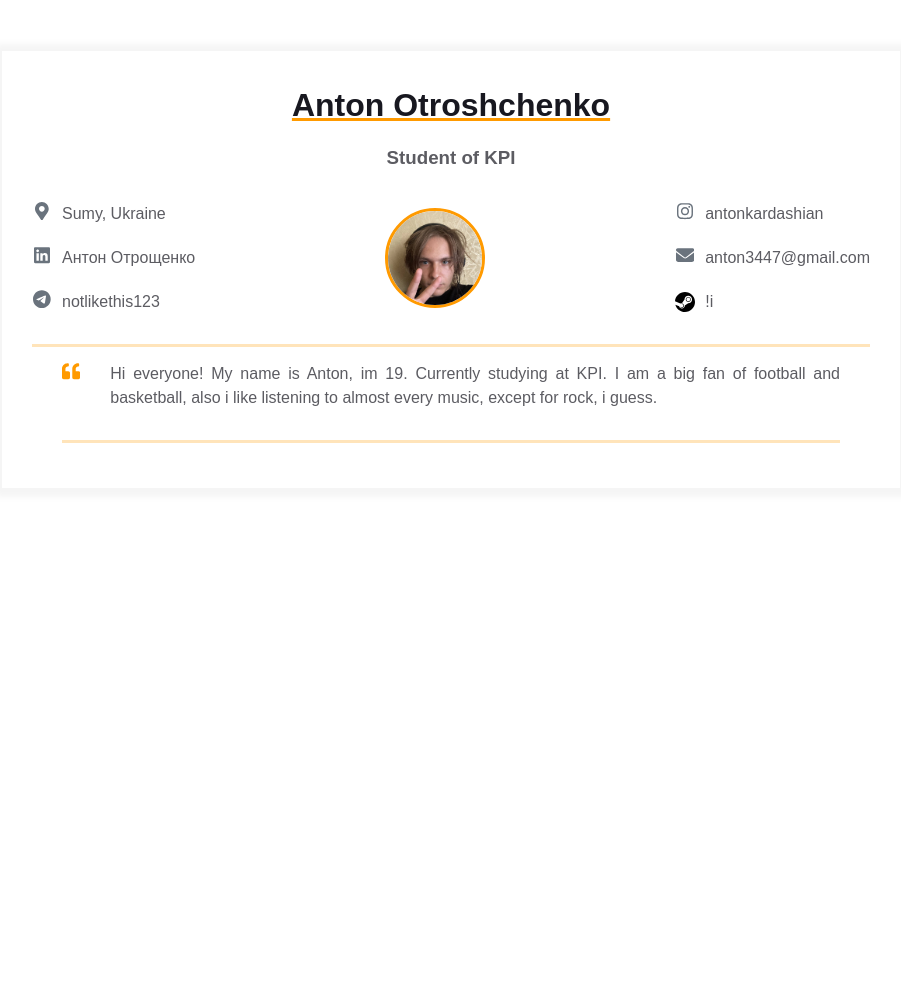
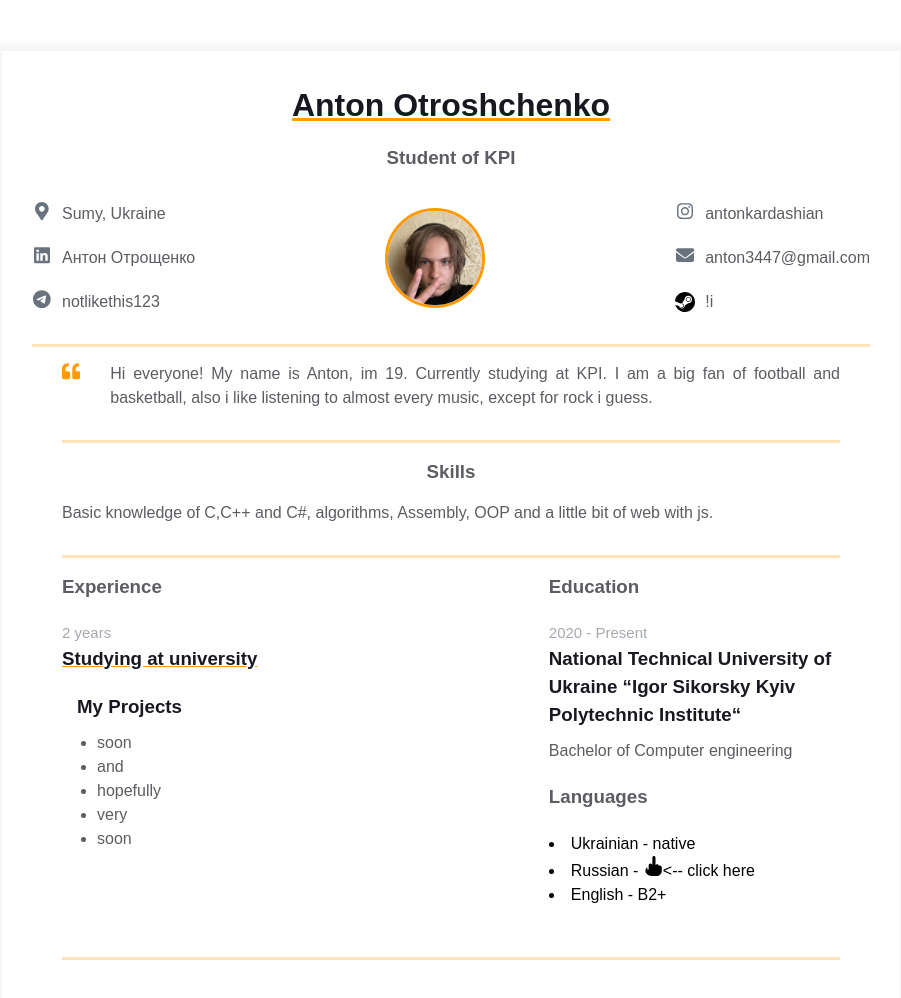
Before and after one commit to notlikethisss/homepage, a plain HTML site: page index.html in a window 1280 px wide. Shown: the whole page, without its empty margins (189-1090 px from the left). Before the commit the page ends 800 px from the top, so only its background shows below. Drawn offline with Linux system fonts and the light colour scheme.

Commit message:
Added secondary content

```diff
--- a/index.html
+++ b/index.html
@@ -97,12 +97,84 @@
                             </svg>
                         </div>
                         <p class="intro_text">
-                            Hi everyone! My name is Anton, im 19. Currently studying at KPI. I am a big fan of football and basketball, also i like listening to almost every music, except for rock, i guess.
+                            Hi everyone! My name is Anton, im 19. Currently studying at KPI. I am a big fan of football and basketball, also i like listening to almost every music, except for rock i guess.
                         </p>
                     </div>
                 </div>
             </div>
+            <div class="container">
+                <div class="resume__block">
+                    <div class="skills">
+                        <h3 class="skills__header">Skills</h3>
+                        <p class="skills__text">
+                            Basic knowledge of C,C++ and C#, algorithms, Assembly, OOP and a little bit of web with js.
+                        </p>
+                    </div>
 
+                </div>
+            </div>
+            <div class="container">
+                <div class="resume__block">
+                    <div class="main-info fh">
+
+                        <div class="experiences">
+                            <div class="experiences">
+                                <h3 class="experiences__header">Experience</h3>
+                                <div class="experiences__company">
+                                    <div class="experiences__company-header">
+                                        <span class="experiences__company-header-durability">2 years</span>
+                                        <h3 class="experiences__company-header-name">Studying at university</h3>
+                                    </div>
+
+                                    <div class="experiences__company-project">
+
+                                        <h3 class="experiences__company-project-name">My Projects</h3>
+                                        <ul class="experiences__company-project-responsibilities">
+                                            <li>soon</li>
+                                            <li>and</li>
+                                            <li>hopefully</li>
+                                            <li>very</li>
+                                            <li>soon</li>
+
+                                        </ul>
+                                    </div>
+                                </div>
+                            </div>
+                        </div>
+
+                        <div class="additional-info fv">
+                            <div class="additional-info fv">
+                                <div class="additional-info__education">
+                                    <h3 class="additional-info__education-header">Education</h3>
+                                    <div class="additional-info__education-university">
+                                        <span class="additional-info__education-university-durability">2020 - Present</span>
+                                        <h3 class="additional-info__education-university-speciality">
+                                            National Technical University of Ukraine
+                                            “Igor Sikorsky Kyiv Polytechnic Institute“
+                                        </h3>
+                                        <p class="additional-info__education-university-name">Bachelor of Computer engineering</p>
+                                    </div>
+                                </div>
+
+                                <div class="additional-info__languages">
+                                    <h3 class="additional-info__languages-header"><ul>Languages</ul></h3>
+                                    <p class="additional-info__languages-item">
+                                        <li>Ukrainian - native</li>
+                                    </p>
+                                    <p class="additional-info__languages-item">
+                                         <li> Russian - <a href="https://www.youtube.com/watch?v=EdH1d1UMKPE" rel="author" target="_blank" class="contact-info__item contact-info_block_link"> <svg xmlns="http://www.w3.org/2000/svg" width="20px" height="20px" viewBox="0 0 448 512"><path d="M448 288v96c0 70.69-57.31 128-128 128H184c-50.35 0-97.76-23.7-127.1-63.98l-14.43-19.23C35.37 420.5 32 410.4 32 400v-48.02c0-14.58 6.629-28.37 18.02-37.48L80 290.5V336C80 344.8 87.16 352 96 352s16-7.164 16-16v-96C112 213.5 133.5 192 160 192s48 21.48 48 48V40C208 17.91 225.9 0 248 0S288 17.91 288 40v189.5C296.6 216.6 311.3 208 328 208c23.48 0 42.94 16.87 47.11 39.14C382.4 242.7 390.8 240 400 240C426.5 240 448 261.5 448 288z"/></svg></a>&lt;-- click here</li>
+                                    </p>
+                                    <p class="additional-info__languages-item">
+                                        <li>English - B2+</li>
+                                    </p>
+                                </div>
+                            </div>
+                        </div>
+                    </div>
+                </div>
+            </div>
+        </div>
+            </div>
     </main>
 </body>
 </html>
--- a/styles.css
+++ b/styles.css
@@ -99,6 +99,9 @@ body {
       text-decoration: none;
       display: flex;
       justify-content: start;
+  }
+  .contact-info_block_link {
+      display: inline;
   }
 
   .contact-info__item:not(:last-child) {
```
